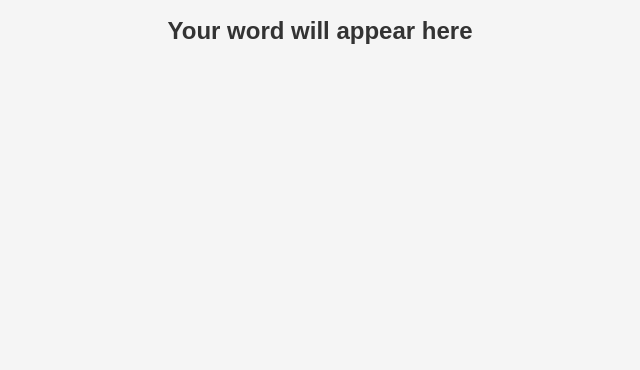
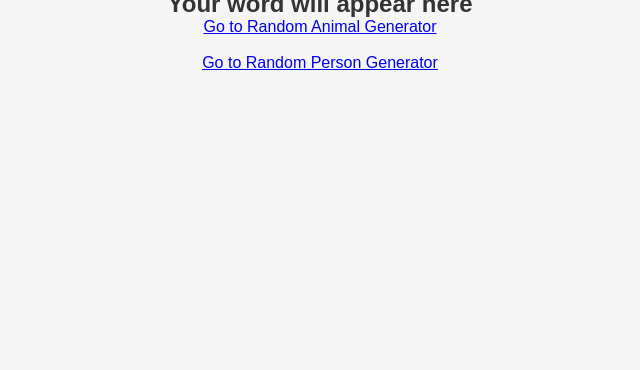
Before and after one commit to schoolism1/Random_Animal_Generator, a plain HTML site: page index.html in a window 1280 px wide. Shown: the part 446-816 px from the top of the page, without its empty margins (320-960 px from the left). Drawn offline with Linux system fonts and the light colour scheme.

Commit message:
Update index.html

```diff
--- a/index.html
+++ b/index.html
@@ -60,3 +60,6 @@
 
 </body>
 </html>
+<a href="random_animal_generator.html">Go to Random Animal Generator</a>
+<br>
+<a href="random_person_generator.html">Go to Random Person Generator</a>
```
